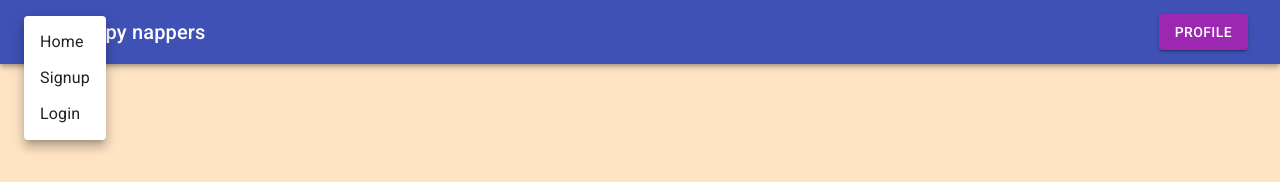
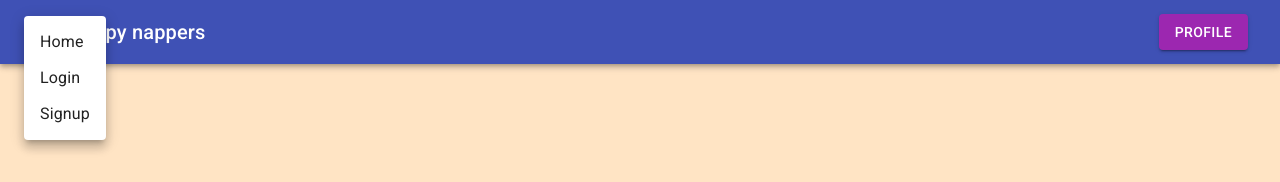
Before and after one commit to arumbaua366/happy-nappers, a React (Create React App) app in the folder client/: page / in a window 1280 px wide. Both pictures are taken after a click on the button "account of current user". Shown: the top 182 px of the page. Built offline with nearby package versions, Linux system fonts and the light colour scheme.

Commit message:
Fixed links in menu for home, login, signup

```diff
--- /dev/null
+++ b/client/src/components/LinkHome/index.js
@@ -0,0 +1,26 @@
+/* eslint-disable jsx-a11y/anchor-is-valid */
+import React from 'react';
+import { makeStyles } from '@material-ui/core/styles';
+import Link from '@material-ui/core/Link';
+import Typography from '@material-ui/core/Typography';
+
+const useStyles = makeStyles((theme) => ({
+  root: {
+    '& > * + *': {
+      marginLeft: theme.spacing(2),
+    },
+  },
+}));
+
+export default function Links() {
+  const classes = useStyles();
+  const preventDefault = (event) => event.preventDefault();
+
+  return (
+    <Typography className={classes.root}>
+      <Link href="/home"  color="inherit">
+        Home
+      </Link>
+    </Typography>
+  );
+}
--- /dev/null
+++ b/client/src/components/LinkLogin/index.js
@@ -0,0 +1,26 @@
+/* eslint-disable jsx-a11y/anchor-is-valid */
+import React from 'react';
+import { makeStyles } from '@material-ui/core/styles';
+import Link from '@material-ui/core/Link';
+import Typography from '@material-ui/core/Typography';
+
+const useStyles = makeStyles((theme) => ({
+  root: {
+    '& > * + *': {
+      marginLeft: theme.spacing(2),
+    },
+  },
+}));
+
+export default function Links() {
+  const classes = useStyles();
+  const preventDefault = (event) => event.preventDefault();
+
+  return (
+    <Typography className={classes.root}>
+      <Link href="/login"  color="inherit">
+        Login
+      </Link>
+    </Typography>
+  );
+}
--- /dev/null
+++ b/client/src/components/LinkSignup/index.js
@@ -0,0 +1,26 @@
+/* eslint-disable jsx-a11y/anchor-is-valid */
+import React from 'react';
+import { makeStyles } from '@material-ui/core/styles';
+import Link from '@material-ui/core/Link';
+import Typography from '@material-ui/core/Typography';
+
+const useStyles = makeStyles((theme) => ({
+  root: {
+    '& > * + *': {
+      marginLeft: theme.spacing(2),
+    },
+  },
+}));
+
+export default function Links() {
+  const classes = useStyles();
+  const preventDefault = (event) => event.preventDefault();
+
+  return (
+    <Typography className={classes.root}>
+      <Link href="/signup"  color="inherit">
+        Signup
+      </Link>
+    </Typography>
+  );
+}
--- a/client/src/components/Nav/index.js
+++ b/client/src/components/Nav/index.js
@@ -13,6 +13,9 @@ import Link from '@material-ui/core/Link';
 import MenuItem from '@material-ui/core/MenuItem';
 import Menu from '@material-ui/core/Menu';
 import ProfileBtn from "../ProfileBtn"
+import LinkHome from "../LinkHome"
+import LinkLogin from "../LinkLogin"
+import LinkSignup from "../LinkSignup"
 
 const useStyles = makeStyles((theme) => ({
   root: {
@@ -76,9 +79,15 @@ export default function MenuAppBar() {
                 open={open}
                 onClose={handleClose}
               >
-                <MenuItem onClick={handleClose}>Home</MenuItem>
-                <MenuItem onClick={handleClose}>Signup</MenuItem>
-                <MenuItem onClick={handleClose}>Login</MenuItem>
+                <MenuItem onClick={handleClose}>
+                  <LinkHome />
+                </MenuItem>
+                <MenuItem onClick={handleClose}>
+                  <LinkLogin />
+                </MenuItem>
+                <MenuItem onClick={handleClose}>
+                  <LinkSignup />
+                </MenuItem>
               </Menu>
             </div>
           )}
```
